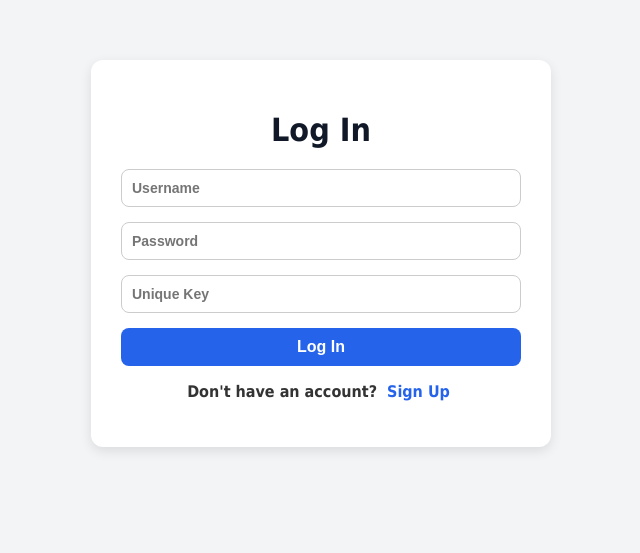
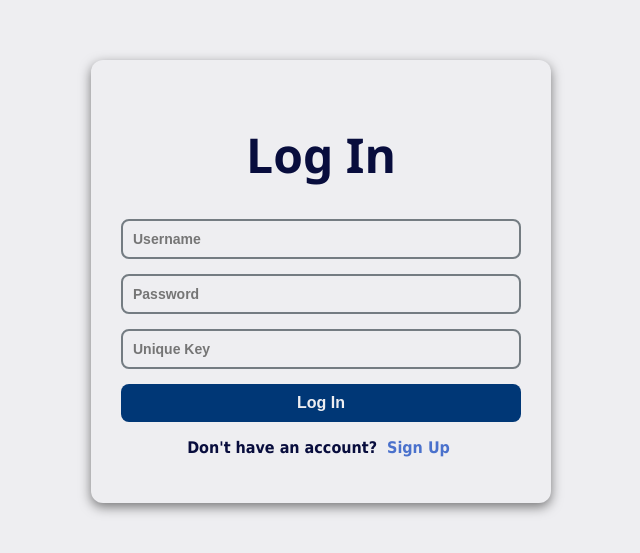
Before and after one commit to Ujjaldeep/PasswordManager, a Flask app: page /login in a window 1280 px wide. Shown: the top 553 px of the page, without its empty margins (319-959 px from the left). Run offline with Flask 2, Linux system fonts and the light colour scheme.

Commit message:
Changed colours for login

```diff
--- a/static/login.css
+++ b/static/login.css
@@ -1,31 +1,34 @@
-/* static/update.css */
+/* update.css */
 
 body {
     font-family: 'Poppins', Tahoma, Geneva, Verdana, sans-serif;
-    background-color: #f3f4f6;
+    background-color: #EEEEF1;
     margin: 0;
     padding: 0;
-    color: #333;
-    font-weight: 600;
+    color: #080D3D;
+    font-weight: 600
 }
 
 .Content {
     max-width: 400px;
     margin: 60px auto;
     padding: 30px;
-    background: #fff;
+    background: #EEEEF1;
     border-radius: 12px;
-    box-shadow: 0 4px 12px rgba(0,0,0,0.1);
+    box-shadow: 0 4px 12px rgba(0, 0, 0, 0.5);
     text-align: center;
 }
 
 h1 {
-    color: #111827;
-    margin-bottom: 20px;
+    text-align: center;
+    color: #080D3D;
+    font-family: 'Segoe UI';
+    font-size: 48px;
+    font-weight: bold;
 }
 
 a {
-    color: #2563eb;
+    color: #4A71CC;
     text-decoration: none;
     margin: 0 5px;
 }
@@ -45,15 +48,16 @@ input[type="text"],
 input[type="password"],
 input[type="submit"] {
     padding: 10px;
-    border: 1px solid #ccc;
+    background: #EEEEF1;
+    border: 2px solid #747C82;
     border-radius: 8px;
     font-size: 14px;
-    font-weight: 600
+    font-weight: 600;
 }
 
 input[type="submit"] {
-    background-color: #2563eb;
-    color: white;
+    background-color: #003776;
+    color: #EEEEF1;
     border: none;
     cursor: pointer;
     transition: background 0.2s ease;
@@ -62,7 +66,7 @@ input[type="submit"] {
 }
 
 input[type="submit"]:hover {
-    background-color: #1e40af;
+    background-color: #003776;
 }
 
 .message {
```
